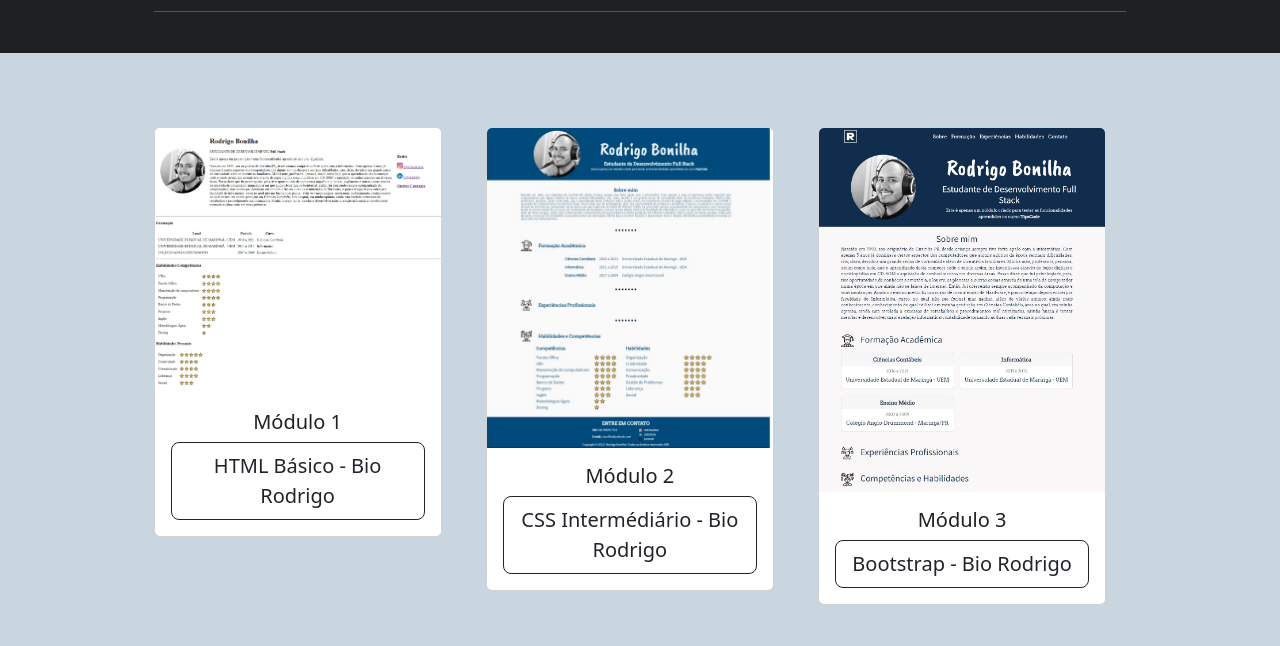
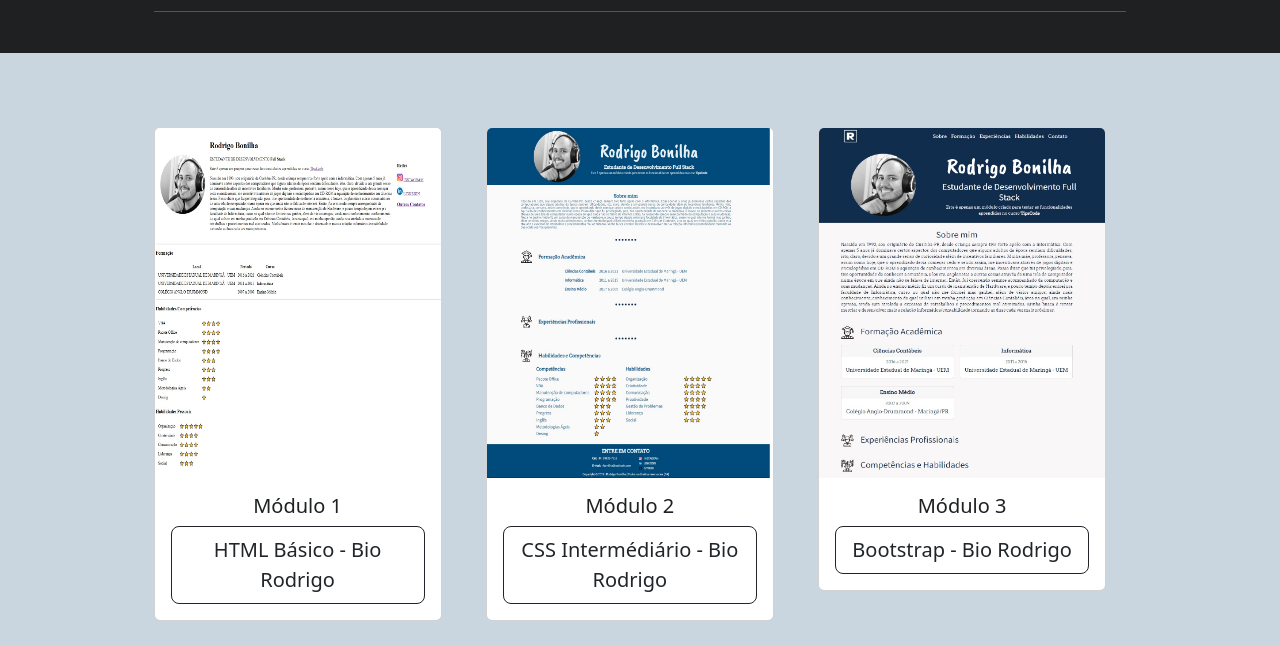
Before and after one commit to Bonilhar/Curso_TipsCode, a plain HTML site: page index.html in a window 1280 px wide. Shown: the part 154-800 px from the top of the page. Drawn offline with nearby package versions, Linux system fonts and the light colour scheme.

Commit message:
Update styles.css

```diff
--- a/styles.css
+++ b/styles.css
@@ -8,6 +8,9 @@ h1{
   font-size: 3rem;
 }
 
+img {
+  height: 350px;
+}
 .container-fluid{
   padding: 2% 12%;
 }
```
